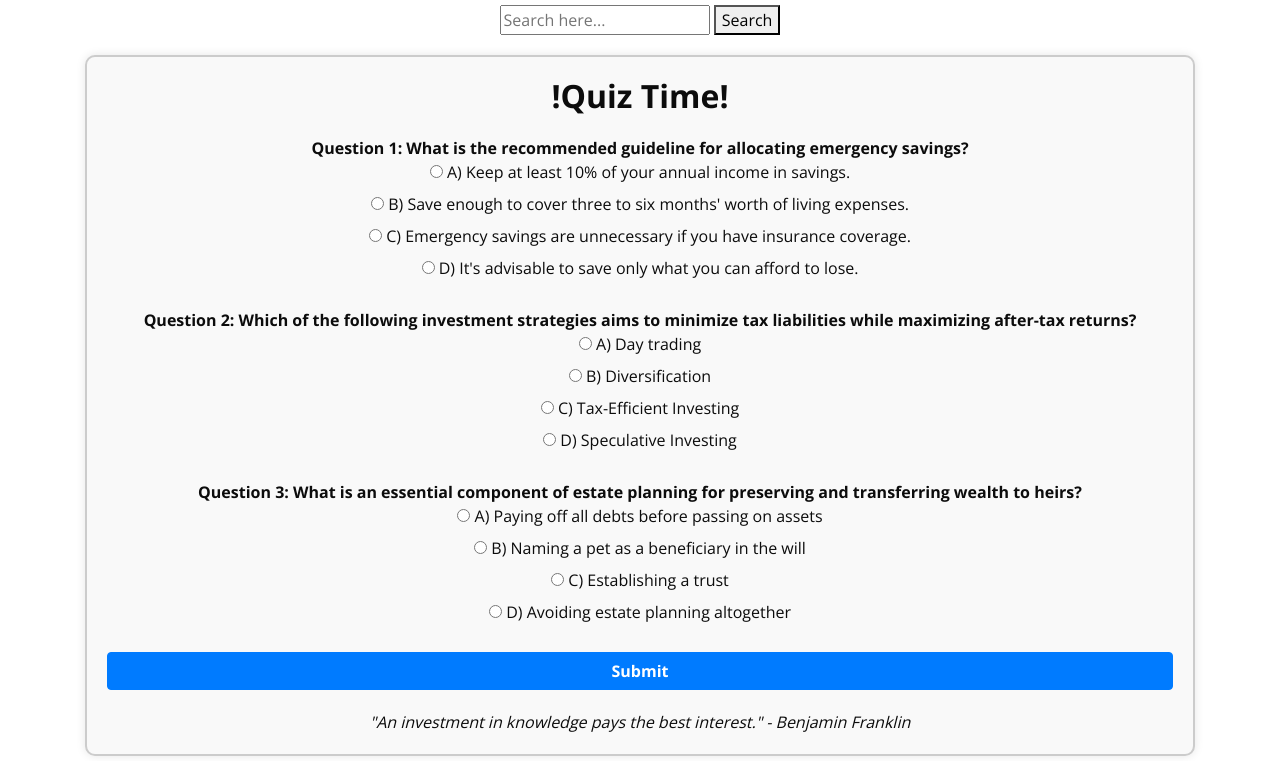
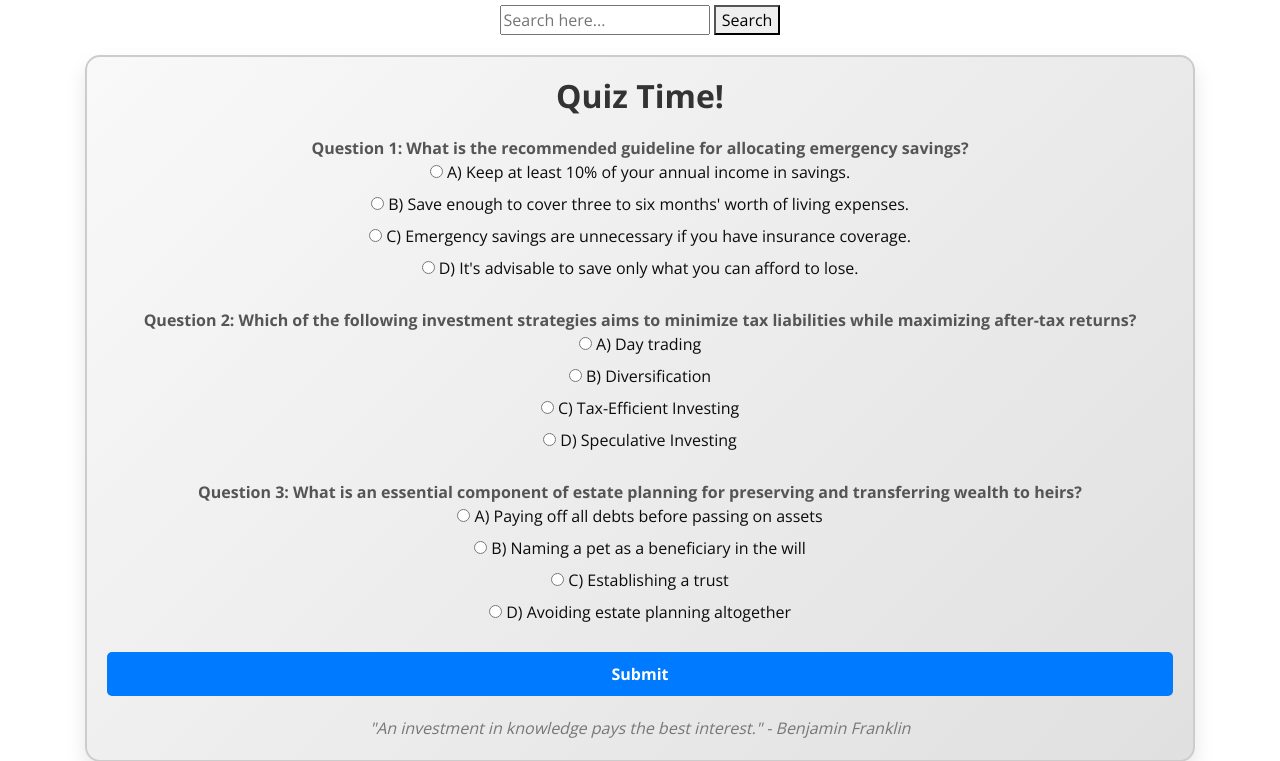
Before and after one commit to Adnanquad0/finance-by-adnan, a plain HTML site: page Blog.html in a window 1280 px wide. Shown: the part 5890-6651 px from the top of the page. Drawn offline with nearby package versions, Linux system fonts and the light colour scheme; some packages are replaced by stand-ins of ours.

Commit message:
Update Blog.html yes

```diff
--- a/Blog.html
+++ b/Blog.html
@@ -426,11 +426,11 @@
       </style>
       <!-- Quiz Section -->
 <div class="container">
-  <div class="quiz-box" style="border: 2px solid #ccc; padding: 20px; border-radius: 10px; background-color: #f9f9f9; margin-top: 20px; box-shadow: 0 0 10px rgba(0,0,0,0.1);">
-      <h2 style="text-align: center; font-weight: bold;">!Quiz Time!</h2>
+  <div class="quiz-box" style="border: 2px solid #ccc; padding: 20px; border-radius: 15px; background: linear-gradient(135deg, #f9f9f9, #e0e0e0); margin-top: 20px; box-shadow: 0 10px 20px rgba(0,0,0,0.1);">
+      <h2 style="text-align: center; font-weight: bold; color: #333;">Quiz Time!</h2>
       <form id="quiz-form" style="margin-top: 20px;">
           <div class="form-group" style="margin-bottom: 20px;">
-              <p style="font-weight: bold;">Question 1: What is the recommended guideline for allocating emergency savings?</p>
+              <p style="font-weight: bold; color: #555;">Question 1: What is the recommended guideline for allocating emergency savings?</p>
               <input type="radio" id="q1-a" name="q1" value="incorrect">
               <label class="option-label" for="q1-a">A) Keep at least 10% of your annual income in savings.</label><br>
               <input type="radio" id="q1-b" name="q1" value="correct">
@@ -441,7 +441,7 @@
               <label class="option-label" for="q1-d">D) It's advisable to save only what you can afford to lose.</label>
           </div>
           <div class="form-group" style="margin-bottom: 20px;">
-              <p style="font-weight: bold;">Question 2: Which of the following investment strategies aims to minimize tax liabilities while maximizing after-tax returns?</p>
+              <p style="font-weight: bold; color: #555;">Question 2: Which of the following investment strategies aims to minimize tax liabilities while maximizing after-tax returns?</p>
               <input type="radio" id="q2-a" name="q2" value="incorrect">
               <label class="option-label" for="q2-a">A) Day trading</label><br>
               <input type="radio" id="q2-b" name="q2" value="incorrect">
@@ -452,7 +452,7 @@
               <label class="option-label" for="q2-d">D) Speculative Investing</label>
           </div>
           <div class="form-group" style="margin-bottom: 20px;">
-              <p style="font-weight: bold;">Question 3: What is an essential component of estate planning for preserving and transferring wealth to heirs?</p>
+              <p style="font-weight: bold; color: #555;">Question 3: What is an essential component of estate planning for preserving and transferring wealth to heirs?</p>
               <input type="radio" id="q3-a" name="q3" value="incorrect">
               <label class="option-label" for="q3-a">A) Paying off all debts before passing on assets</label><br>
               <input type="radio" id="q3-b" name="q3" value="incorrect">
@@ -462,10 +462,10 @@
               <input type="radio" id="q3-d" name="q3" value="incorrect">
               <label class="option-label" for="q3-d">D) Avoiding estate planning altogether</label>
           </div>
-          <button type="submit" class="btn btn-primary" style="width: 100%; font-weight: bold;">Submit</button>
+          <button type="submit" class="btn btn-primary" style="width: 100%; font-weight: bold; background-color: #007bff; border: none; border-radius: 5px; padding: 10px;">Submit</button>
       </form>
-      <div class="score" style="display: none; margin-top: 20px; text-align: center; font-weight: bold;"></div>
-      <p style="text-align: center; margin-top: 20px; font-style: italic;">"An investment in knowledge pays the best interest." - Benjamin Franklin</p>
+      <div class="score" style="display: none; margin-top: 20px; text-align: center; font-weight: bold; color: #333;"></div>
+      <p style="text-align: center; margin-top: 20px; font-style: italic; color: #777;">"An investment in knowledge pays the best interest." - Benjamin Franklin</p>
   </div>
 </div>
 
@@ -489,10 +489,6 @@
       }
   });
 </script>
-        </a>
-      </div>
-    </div>
-  </section>
 
   <!-- end why section -->
 
```
